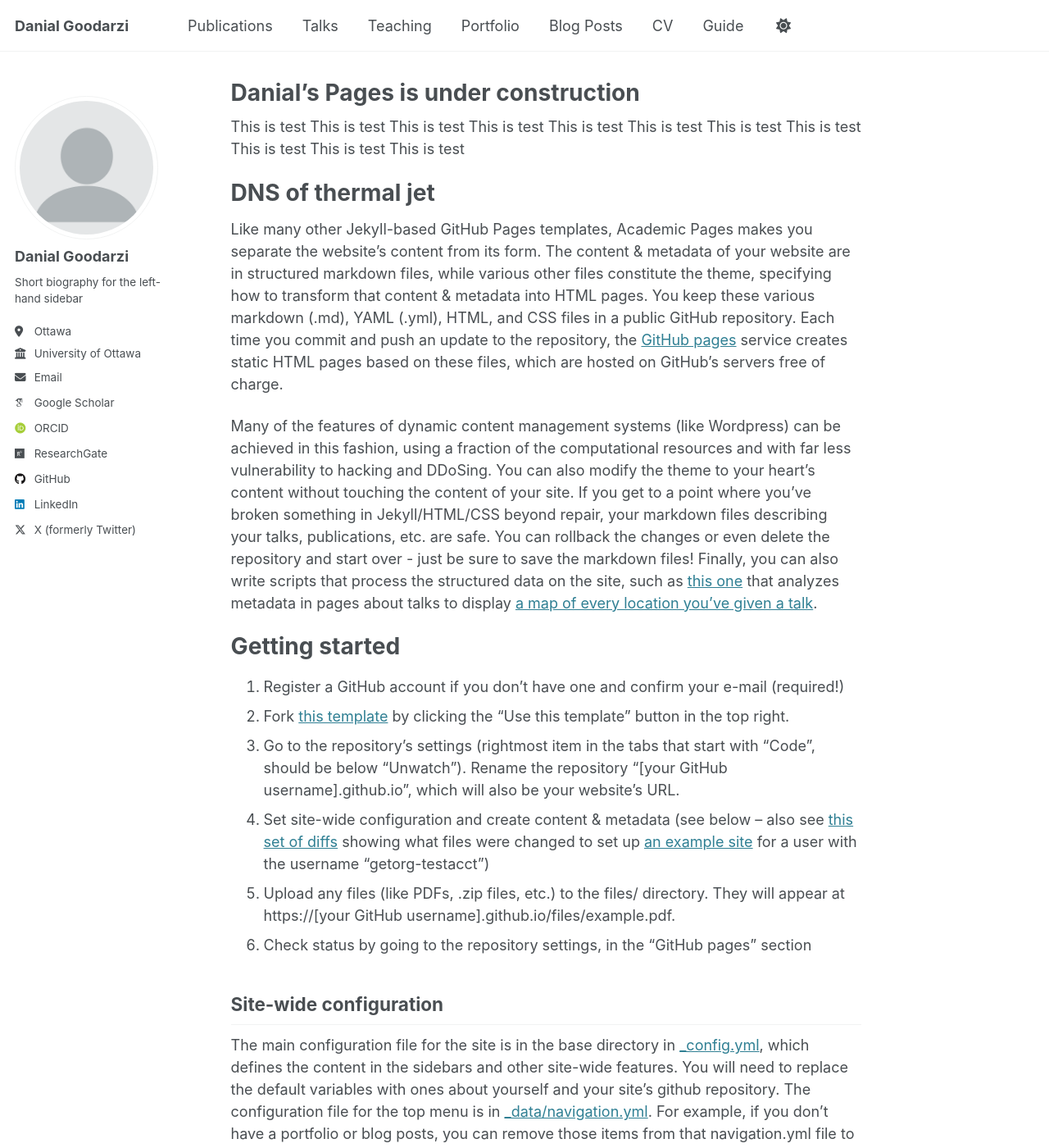
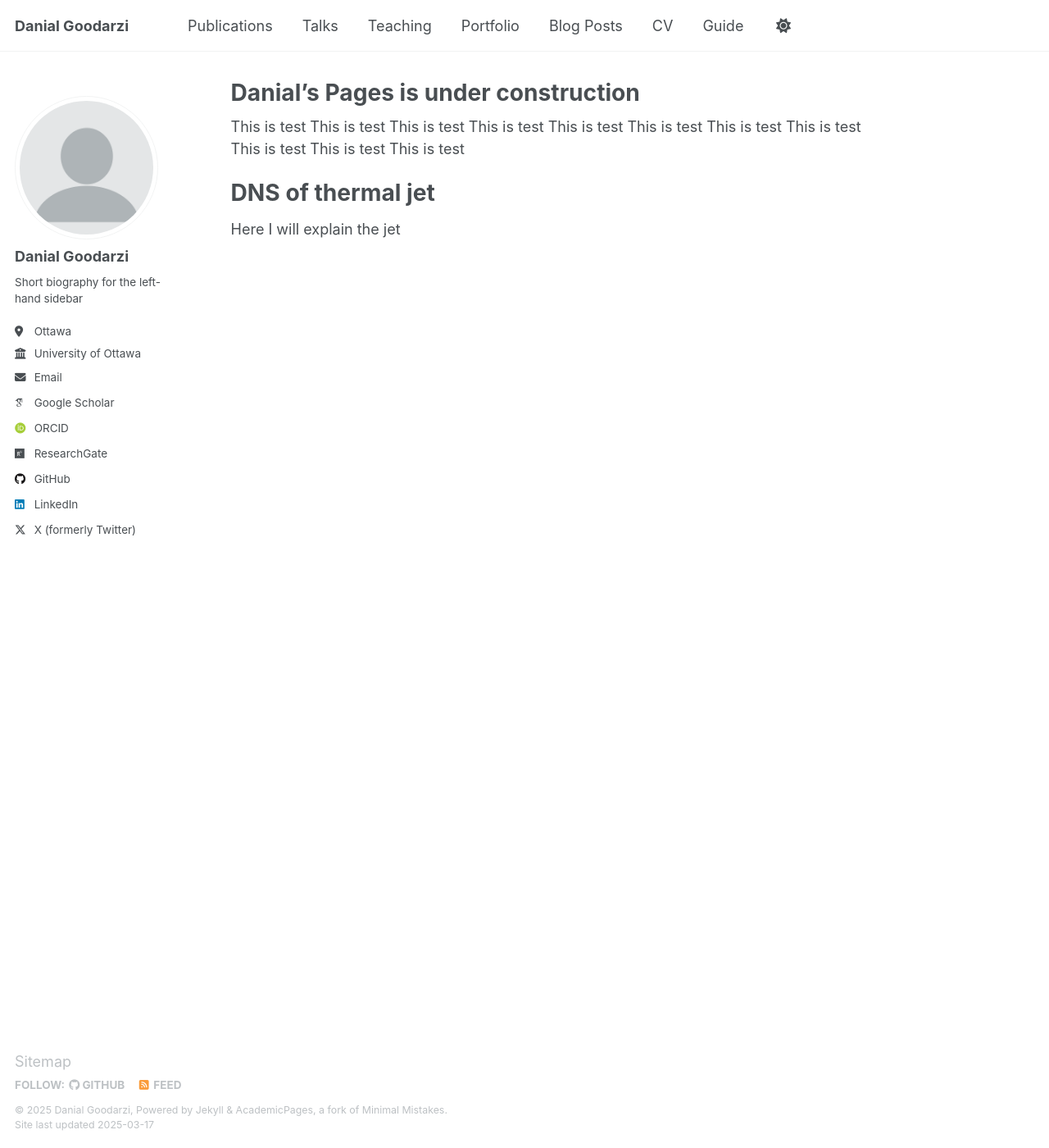
Before and after one commit to HydroCFD/HydroCFD.github.io, a Jekyll site: the page built from _pages/about.md, in a window 1280 px wide and 1400 px high. Shown: the whole window at 82% size. Built offline with Jekyll 4.4.1, drawn with Linux system fonts in a browser that asks for light colours; some web fonts are replaced; some of the changed text lies outside the part shown.

Commit message:
Update about.md

```diff
--- a/_pages/about.md
+++ b/_pages/about.md
@@ -21,10 +21,9 @@
 
 # DNS of thermal jet
 
-Like many other Jekyll-based GitHub Pages templates, Academic Pages makes you separate the website's content from its form. The content & metadata of your website are in structured markdown files, while various other files constitute the theme, specifying how to transform that content & metadata into HTML pages. You keep these various markdown (.md), YAML (.yml), HTML, and CSS files in a public GitHub repository. Each time you commit and push an update to the repository, the [GitHub pages](https://pages.github.com/) service creates static HTML pages based on these files, which are hosted on GitHub's servers free of charge.
+Here I will explain the jet
 
-Many of the features of dynamic content management systems (like Wordpress) can be achieved in this fashion, using a fraction of the computational resources and with far less vulnerability to hacking and DDoSing. You can also modify the theme to your heart's content without touching the content of your site. If you get to a point where you've broken something in Jekyll/HTML/CSS beyond repair, your markdown files describing your talks, publications, etc. are safe. You can rollback the changes or even delete the repository and start over - just be sure to save the markdown files! Finally, you can also write scripts that process the structured data on the site, such as [this one](https://github.com/academicpages/academicpages.github.io/blob/master/talkmap.ipynb) that analyzes metadata in pages about talks to display [a map of every location you've given a talk](https://academicpages.github.io/talkmap.html).
-
+<!--
 # Getting started
 
 1. Register a GitHub account if you don't have one and confirm your e-mail (required!)
@@ -55,4 +54,4 @@
 
 ## For more info
 
-More info about configuring Academic Pages can be found in [the guide](https://academicpages.github.io/markdown/), the [growing wiki](https://github.com/academicpages/academicpages.github.io/wiki), and you can always [ask a question on GitHub](https://github.com/academicpages/academicpages.github.io/discussions). The [guides for the Minimal Mistakes theme](https://mmistakes.github.io/minimal-mistakes/docs/configuration/) (which this theme was forked from) might also be helpful.
+More info about configuring Academic Pages can be found in [the guide](https://academicpages.github.io/markdown/), the [growing wiki](https://github.com/academicpages/academicpages.github.io/wiki), and you can always [ask a question on GitHub](https://github.com/academicpages/academicpages.github.io/discussions). The [guides for the Minimal Mistakes theme](https://mmistakes.github.io/minimal-mistakes/docs/configuration/) (which this theme was forked from) might also be helpful. -->
```
